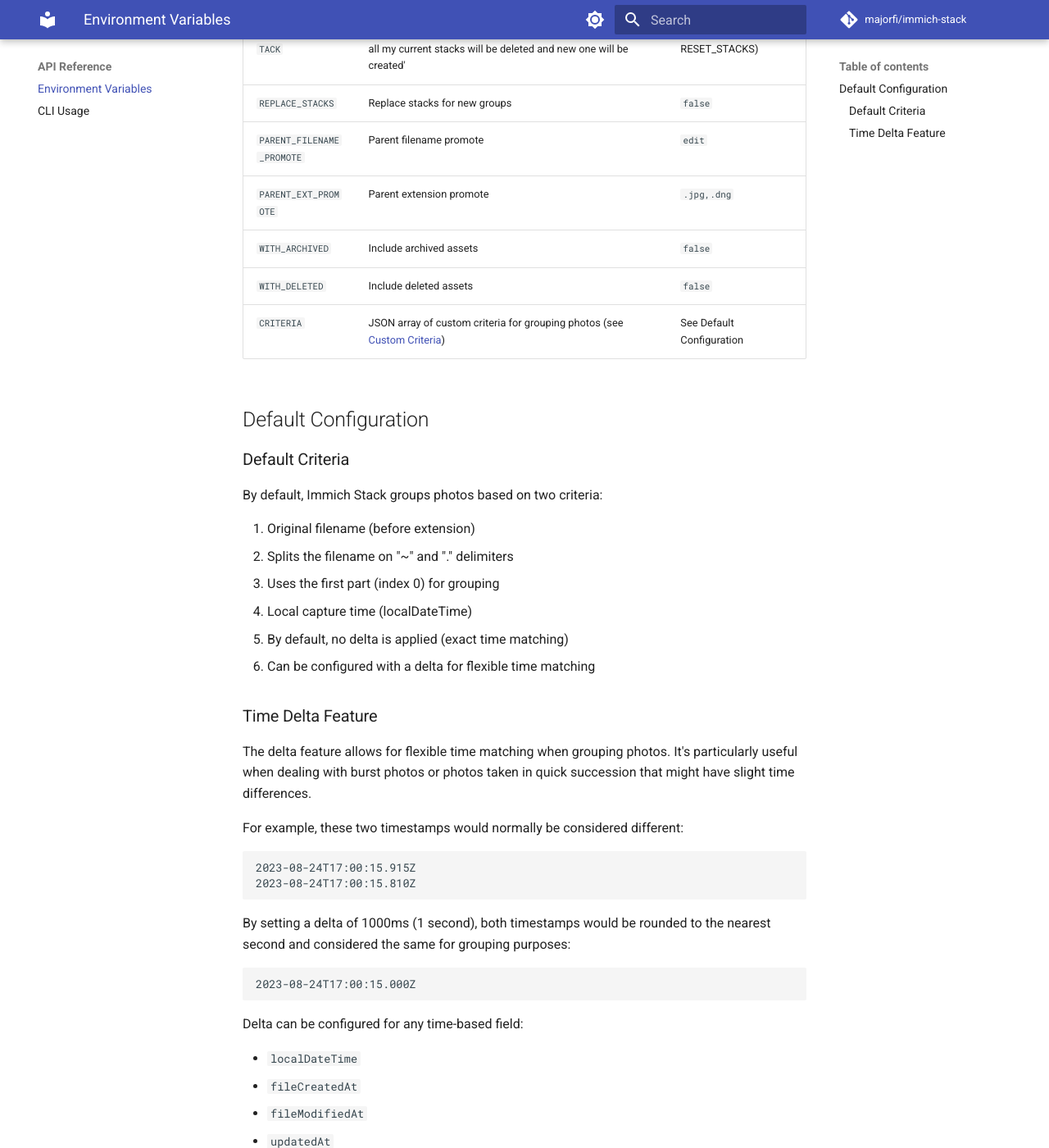
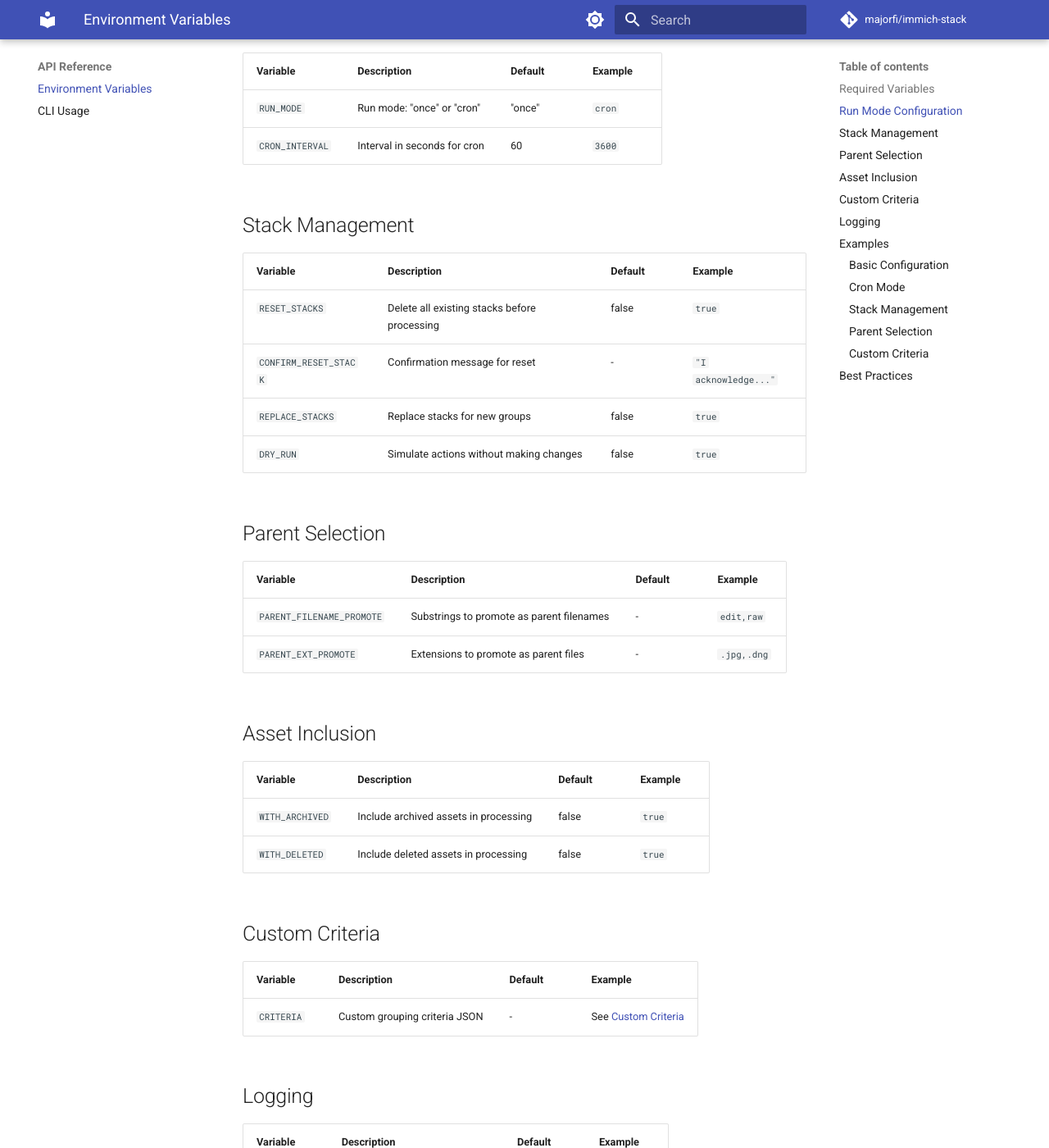
Before and after one commit to Majorfi/immich-stack, an MkDocs documentation site: the page built from docs/api-reference/environment-variables.md, in a window 1280 px wide and 1400 px high, scrolled down 550 px. Shown: the whole window at 82% size. Built offline with MkDocs 1.6.1 and Material for MkDocs 9.7.7, drawn with Linux system fonts in a browser that asks for light colours; comment, search, counter and statistics services are not loaded; some of the changed text lies outside the part shown.

Commit message:
feat: expand doc

````diff
--- a/docs/api-reference/environment-variables.md
+++ b/docs/api-reference/environment-variables.md
@@ -1,54 +1,116 @@
 # Environment Variables
 
-| Variable                  | Description                                                                                                                  | Default                         |
-| ------------------------- | ---------------------------------------------------------------------------------------------------------------------------- | ------------------------------- |
-| `API_KEY`                 | Your Immich API key(s), comma-separated for multiple users                                                                   | (required)                      |
-| `API_URL`                 | Immich API URL                                                                                                               | `http://immich-server:2283/api` |
-| `RUN_MODE`                | Run mode (`once` or `cron`)                                                                                                  | `once`                          |
-| `CRON_INTERVAL`           | Interval in seconds for cron mode                                                                                            | `86400`                         |
-| `DRY_RUN`                 | Don't apply changes                                                                                                          | `false`                         |
-| `RESET_STACKS`            | Delete all existing stacks                                                                                                   | `false`                         |
-| `CONFIRM_RESET_STACK`     | Required for RESET_STACKS. Must be set to: 'I acknowledge all my current stacks will be deleted and new one will be created' | (required for RESET_STACKS)     |
-| `REPLACE_STACKS`          | Replace stacks for new groups                                                                                                | `false`                         |
-| `PARENT_FILENAME_PROMOTE` | Parent filename promote                                                                                                      | `edit`                          |
-| `PARENT_EXT_PROMOTE`      | Parent extension promote                                                                                                     | `.jpg,.dng`                     |
-| `WITH_ARCHIVED`           | Include archived assets                                                                                                      | `false`                         |
-| `WITH_DELETED`            | Include deleted assets                                                                                                       | `false`                         |
-| `CRITERIA`                | JSON array of custom criteria for grouping photos (see [Custom Criteria](features/custom-criteria.md))                       | See Default Configuration       |
+This document provides a complete reference of all environment variables supported by Immich Stack.
 
-## Default Configuration
+## Required Variables
 
-### Default Criteria
+| Variable  | Description         | Example                          |
+| --------- | ------------------- | -------------------------------- |
+| `API_KEY` | Immich API key(s)   | `API_KEY=key1,key2`              |
+| `API_URL` | Immich API base URL | `API_URL=http://immich:2283/api` |
 
-By default, Immich Stack groups photos based on two criteria:
+## Run Mode Configuration
 
-1. Original filename (before extension)
-   - Splits the filename on "~" and "." delimiters
-   - Uses the first part (index 0) for grouping
-2. Local capture time (localDateTime)
-   - By default, no delta is applied (exact time matching)
-   - Can be configured with a delta for flexible time matching
+| Variable        | Description                  | Default | Example |
+| --------------- | ---------------------------- | ------- | ------- |
+| `RUN_MODE`      | Run mode: "once" or "cron"   | "once"  | `cron`  |
+| `CRON_INTERVAL` | Interval in seconds for cron | 60      | `3600`  |
 
-### Time Delta Feature
+## Stack Management
 
-The delta feature allows for flexible time matching when grouping photos. It's particularly useful when dealing with burst photos or photos taken in quick succession that might have slight time differences.
+| Variable              | Description                                  | Default | Example              |
+| --------------------- | -------------------------------------------- | ------- | -------------------- |
+| `RESET_STACKS`        | Delete all existing stacks before processing | false   | `true`               |
+| `CONFIRM_RESET_STACK` | Confirmation message for reset               | -       | `"I acknowledge..."` |
+| `REPLACE_STACKS`      | Replace stacks for new groups                | false   | `true`               |
+| `DRY_RUN`             | Simulate actions without making changes      | false   | `true`               |
 
-For example, these two timestamps would normally be considered different:
+## Parent Selection
 
-```
-2023-08-24T17:00:15.915Z
-2023-08-24T17:00:15.810Z
+| Variable                  | Description                               | Default | Example     |
+| ------------------------- | ----------------------------------------- | ------- | ----------- |
+| `PARENT_FILENAME_PROMOTE` | Substrings to promote as parent filenames | -       | `edit,raw`  |
+| `PARENT_EXT_PROMOTE`      | Extensions to promote as parent files     | -       | `.jpg,.dng` |
+
+## Asset Inclusion
+
+| Variable        | Description                           | Default | Example |
+| --------------- | ------------------------------------- | ------- | ------- |
+| `WITH_ARCHIVED` | Include archived assets in processing | false   | `true`  |
+| `WITH_DELETED`  | Include deleted assets in processing  | false   | `true`  |
+
+## Custom Criteria
+
+| Variable   | Description                   | Default | Example                                               |
+| ---------- | ----------------------------- | ------- | ----------------------------------------------------- |
+| `CRITERIA` | Custom grouping criteria JSON | -       | See [Custom Criteria](../features/custom-criteria.md) |
+
+## Logging
+
+| Variable     | Description                       | Default | Example |
+| ------------ | --------------------------------- | ------- | ------- |
+| `LOG_LEVEL`  | Log level (debug,info,warn,error) | info    | `debug` |
+| `LOG_FORMAT` | Log format (json,text)            | text    | `json`  |
+
+## Examples
+
+### Basic Configuration
+
+```sh
+API_KEY=your_key
+API_URL=http://immich:2283/api
 ```
 
-By setting a delta of 1000ms (1 second), both timestamps would be rounded to the nearest second and considered the same for grouping purposes:
+### Cron Mode
 
-```
-2023-08-24T17:00:15.000Z
+```sh
+RUN_MODE=cron
+CRON_INTERVAL=3600
 ```
 
-Delta can be configured for any time-based field:
+### Stack Management
 
-- `localDateTime`
-- `fileCreatedAt`
-- `fileModifiedAt`
-- `updatedAt`
+```sh
+RESET_STACKS=true
+CONFIRM_RESET_STACK="I acknowledge all my current stacks will be deleted and new one will be created"
+REPLACE_STACKS=true
+DRY_RUN=false
+```
+
+### Parent Selection
+
+```sh
+PARENT_FILENAME_PROMOTE=edit,raw
+PARENT_EXT_PROMOTE=.jpg,.dng
+```
+
+### Custom Criteria
+
+```sh
+CRITERIA='[{"key":"originalFileName","split":{"delimiters":["~","."],"index":0}},{"key":"localDateTime","delta":{"milliseconds":1000}}]'
+```
+
+## Best Practices
+
+1. **Security**
+
+   - Never commit API keys to version control
+   - Use environment-specific .env files
+   - Rotate API keys regularly
+
+2. **Configuration**
+
+   - Use specific versions in production
+   - Document all custom configurations
+   - Test changes in development first
+
+3. **Monitoring**
+
+   - Enable debug logging when needed
+   - Monitor cron job execution
+   - Check stack operation results
+
+4. **Maintenance**
+   - Review and update configurations regularly
+   - Clean up old stacks periodically
+   - Monitor API usage and limits
````
Also changed, not shown: docs/development.md (added, +200 -0 lines), docs/troubleshooting.md (added, +181 -0 lines).
